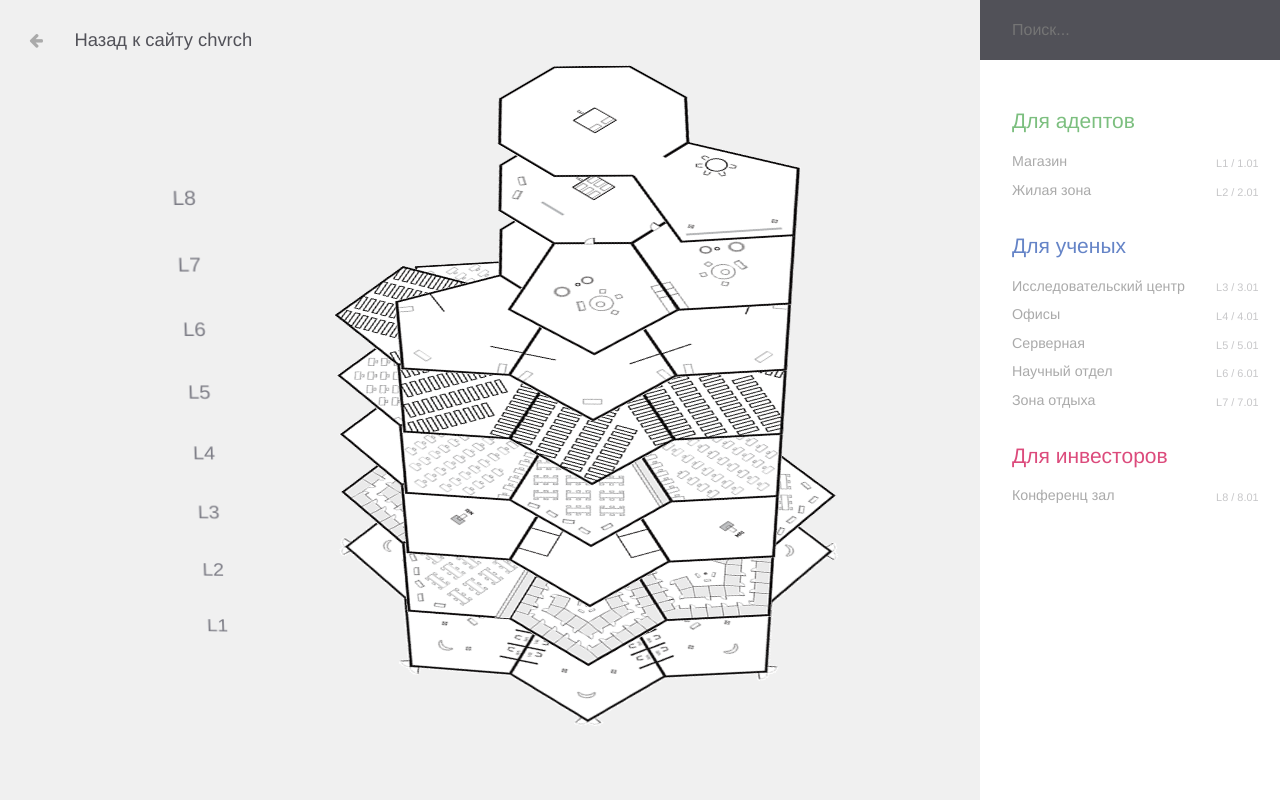
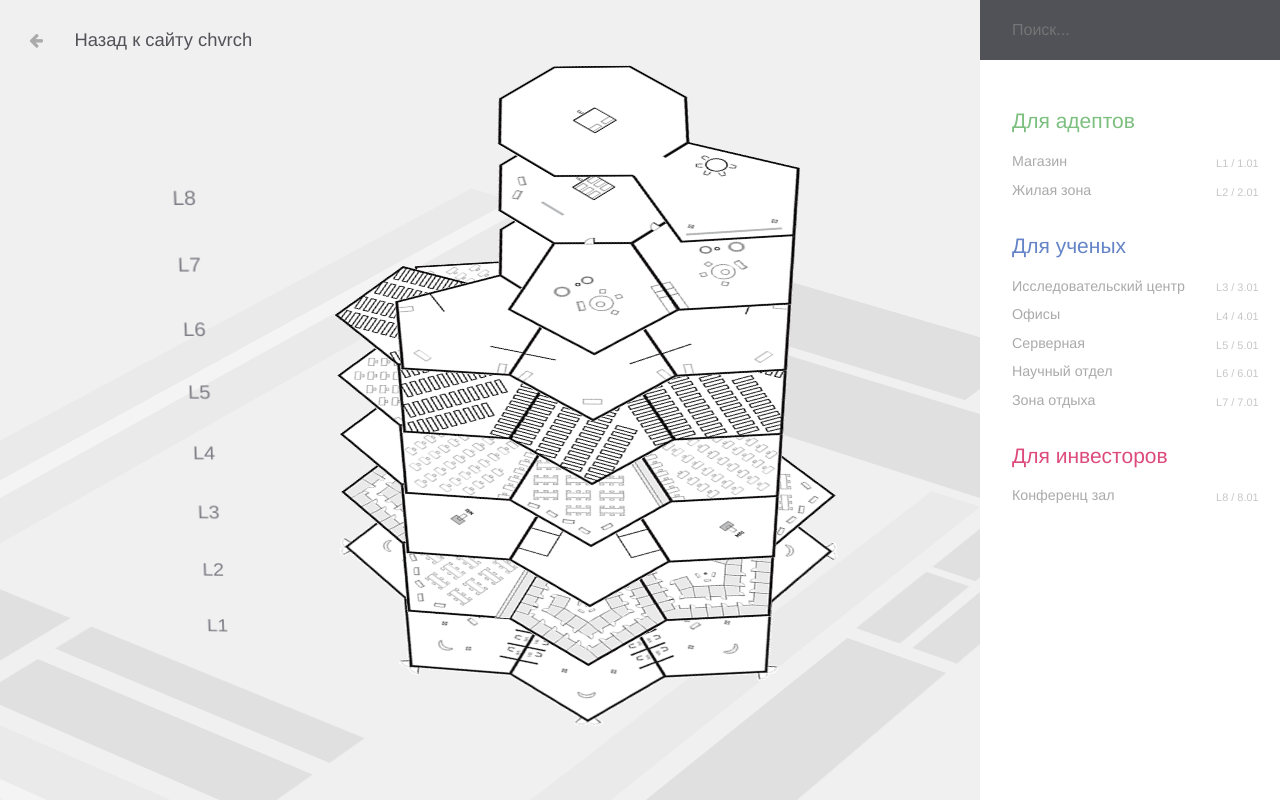
Before and after one commit to meownized/chvrch, a plain HTML site: page navigation.html in a window 1280 px wide. Drawn offline with nearby package versions, Linux system fonts and the light colour scheme.

Commit message:
added map

```diff
--- a/css/style.css
+++ b/css/style.css
@@ -210,8 +210,8 @@ button:focus {
 }
 
 .surroundings {
-	-webkit-transform: rotateX(70deg) rotateZ(-45deg) translateZ(-15vmin);
-	transform: rotateX(70deg) rotateZ(-45deg) translateZ(-15vmin);
+	-webkit-transform: rotateX(64deg) rotateZ(-50deg) translateZ(-19vmin);
+	transform: rotateX(64deg) rotateZ(-50deg) translateZ(-19vmin);
 }
 
 
--- a/navigation.html
+++ b/navigation.html
@@ -53,6 +53,10 @@
 					<h1>Назад к сайту chvrch</h1>
 				</header>
 				<div class="mall">
+					<div class="surroundings">
+						<img class="surroundings__map" src="images/surroundings.svg" alt="Surroundings"/>
+					</div>
+
 					<div class="levels">
 						<div class="level level--1" aria-label="Level 1">
 							<title>Map Level 1</title>
```
Also changed, not shown: images/surroundings.svg (added), 1 other file.
